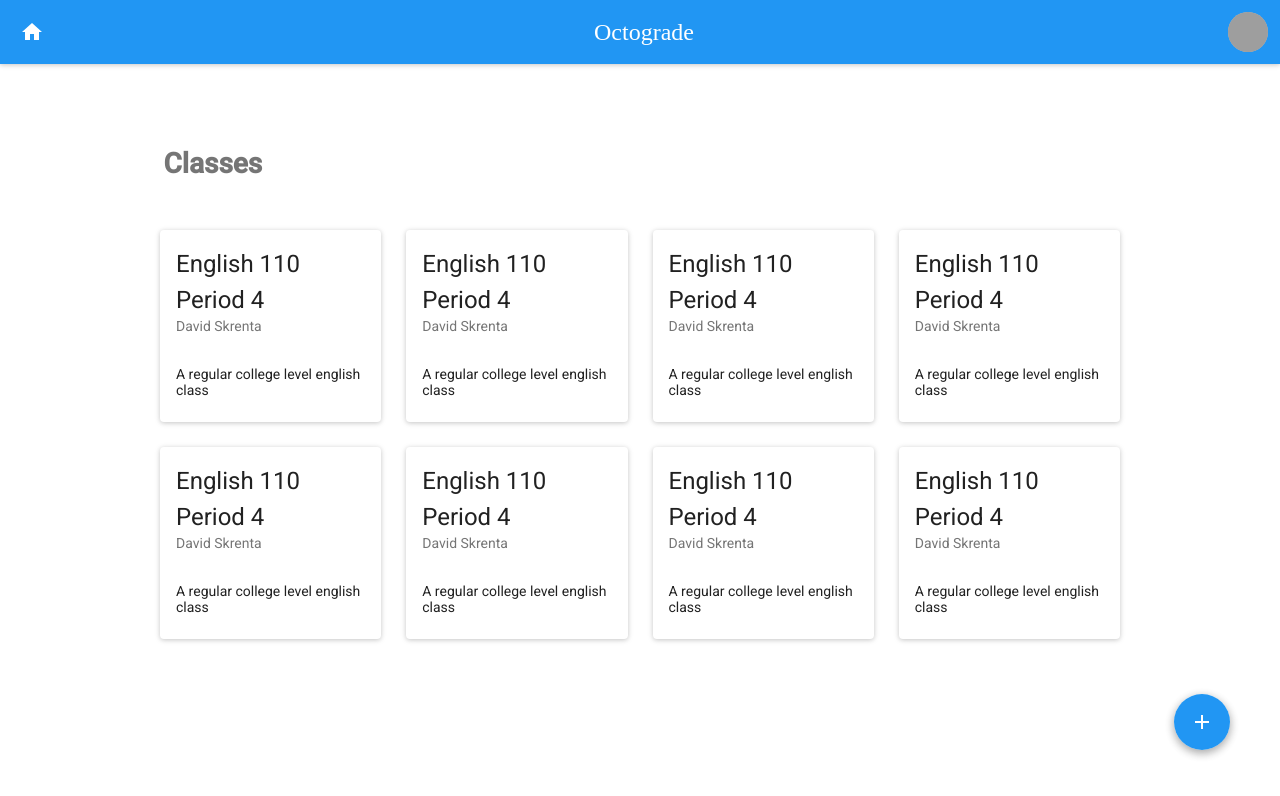
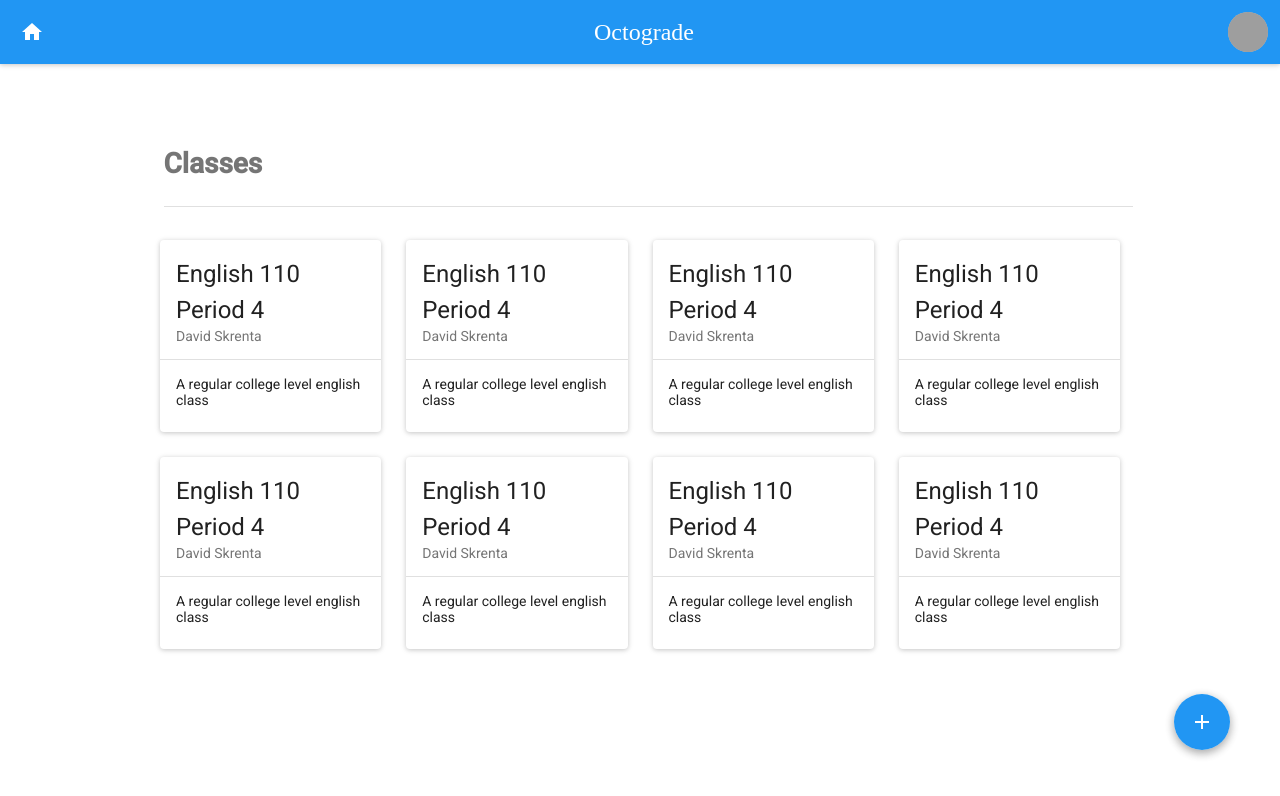
Before and after one commit to BDesBrisay/octograde-components, a React (Create React App) app: page / in a window 1280 px wide. Shown: the top 796 px of the page. Built offline with nearby package versions, Linux system fonts and the light colour scheme; grey boxes are pictures that could not be loaded; what react-tap-event-plugin would draw is missing.

Commit message:
renovated student dash

```diff
--- a/src/StudentDash.js
+++ b/src/StudentDash.js
@@ -9,6 +9,8 @@ import FloatingActionButton from 'material-ui/FloatingActionButton';
 import ContentAdd from 'material-ui/svg-icons/content/add';
 import IconMenu from 'material-ui/IconMenu';
 import MenuItem from 'material-ui/MenuItem';
+import Divider from 'material-ui/Divider';
+import Dialog from 'material-ui/Dialog';
 
 
 const classes = [
@@ -74,12 +76,14 @@ const StudentDash = () => (
   <div>
     <div className='containerDash'>
       <GridList style={{paddingTop: 70}} padding={25} cellHeight='auto' cols={4}>
-        <Subheader style={{marginBottom: 10}}>
-          <h1 >Classes</h1>
+        <Subheader style={{marginBottom: 20}}>
+          <h1>Classes</h1>
+          <Divider />
         </Subheader>
         {classes.map(classObj => (
           <Card style={{borderRadius: 4}} key={classObj.id}>
             <CardTitle title={classObj.title} subtitle={classObj.teacher} />
+            <Divider />
             <CardText>{classObj.description}</CardText>
           </Card>
         ))}
```
